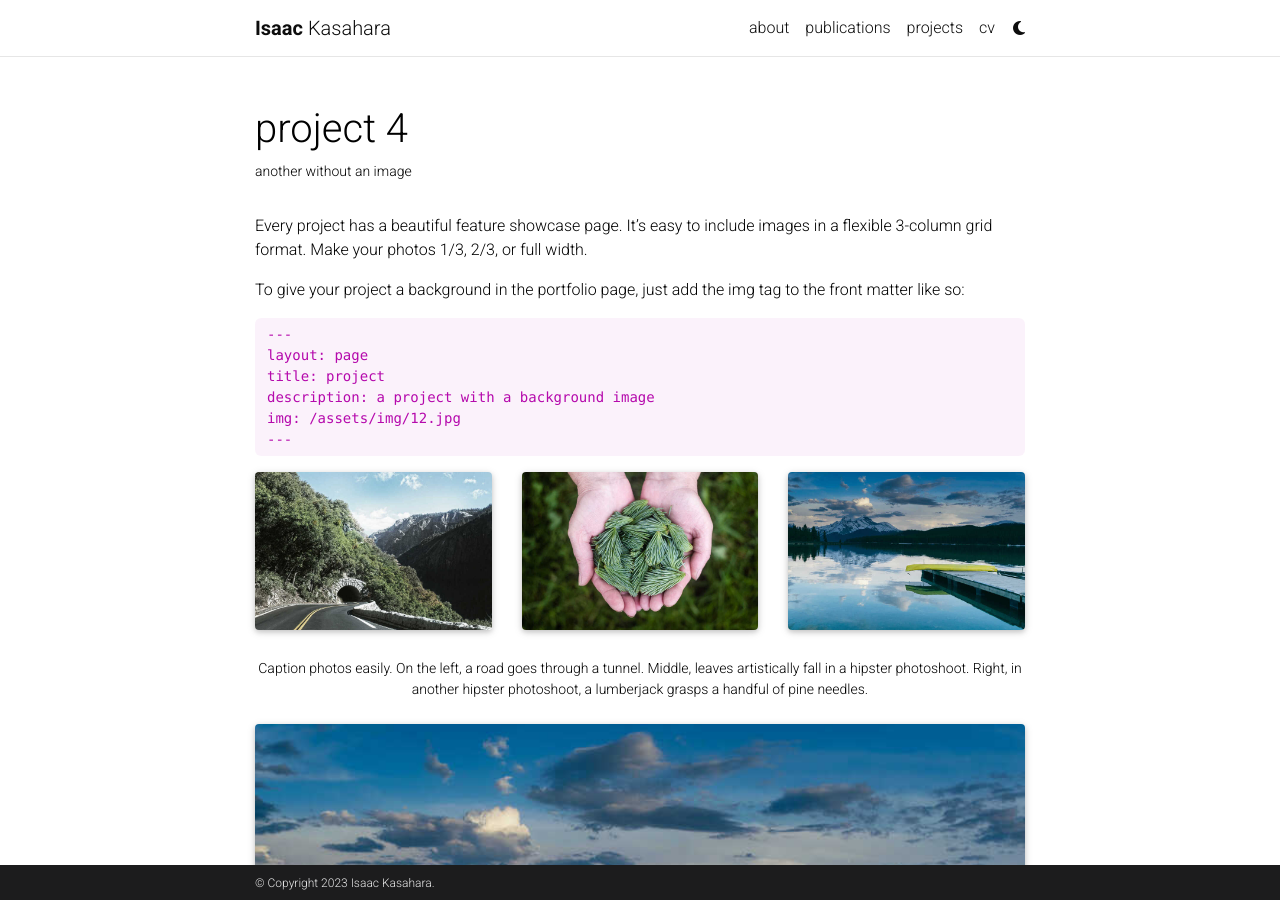
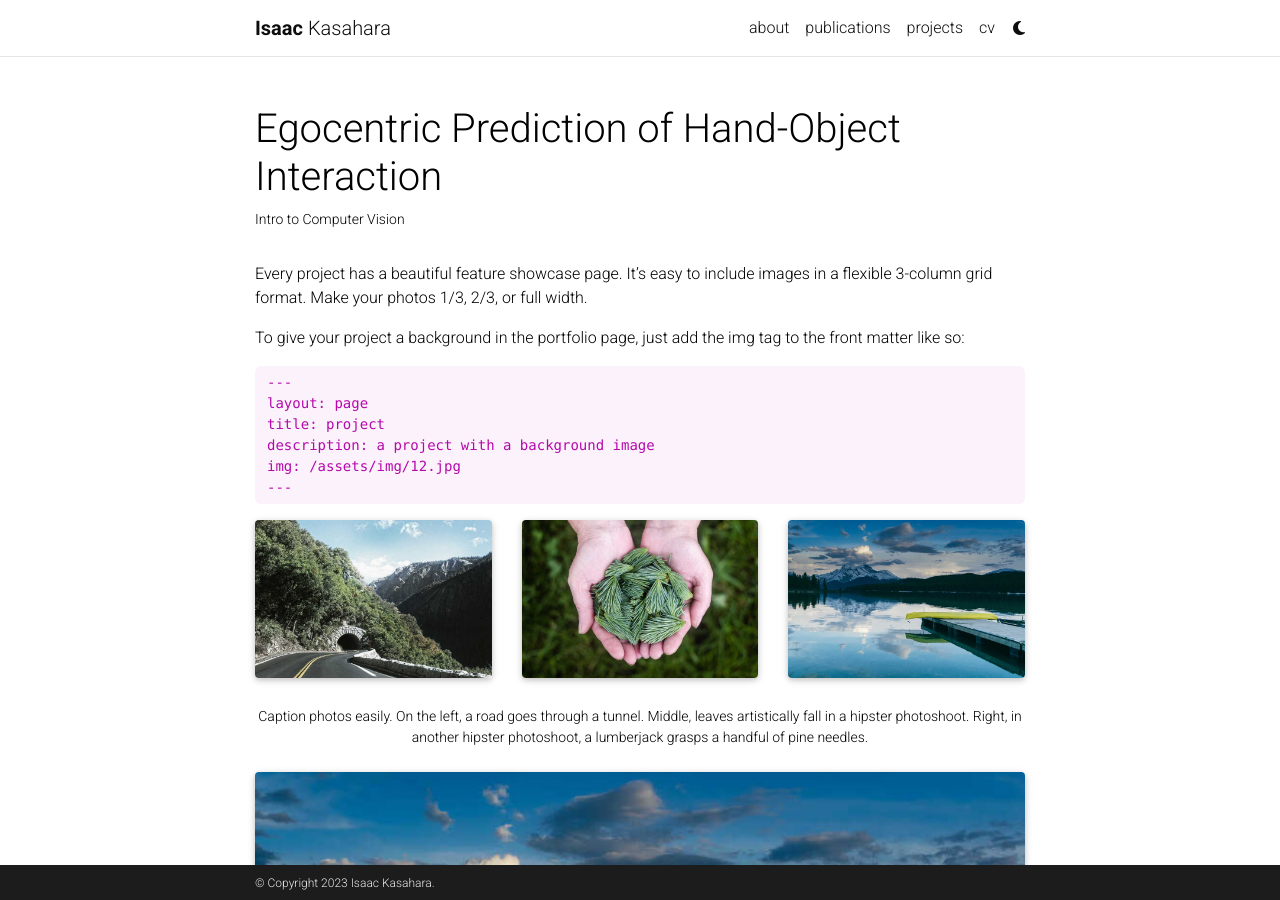
Before and after one commit to Kasai2020/Kasai2020.github.io, a Jekyll site: the page built from _projects/4_project.md, in a window 1280 px wide and 900 px high. Built offline with Jekyll 4.4.1, drawn with Linux system fonts in a browser that asks for light colours; comment, search, counter and statistics services are not loaded; a style sheet for code colours, icons or effects is not loaded.

Commit message:
Update 4_project.md

```diff
--- a/_projects/4_project.md
+++ b/_projects/4_project.md
@@ -1,10 +1,10 @@
 ---
 layout: page
-title: project 4
-description: another without an image
+title: Egocentric Prediction of Hand-Object Interaction
+description: Intro to Computer Vision
 img:
 importance: 3
-category: fun
+category: class projects
 ---
 
 Every project has a beautiful feature showcase page.
```
